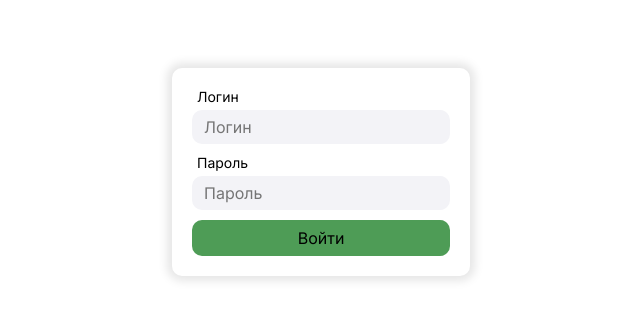
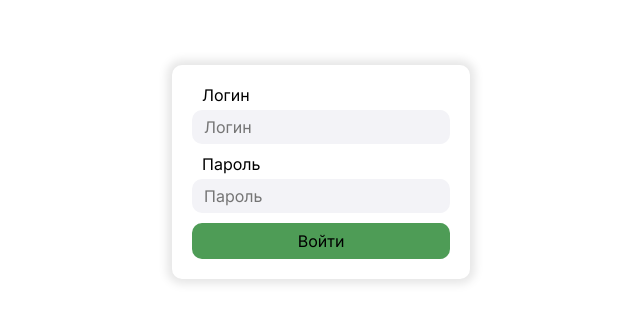
Before and after one commit to 8xbyte/da-mid-admin, a React app: page /login in a window 1280 px wide. Shown: the part 228-550 px from the top of the page, without its empty margins (319-959 px from the left). Built offline with nearby package versions, Linux system fonts and the light colour scheme.

Commit message:
Update login page Update styles

```diff
--- a/src/pages/LoginPage/login-page.module.scss
+++ b/src/pages/LoginPage/login-page.module.scss
@@ -12,8 +12,8 @@
             flex-direction: column;
 
             .text {
-                margin-left: 5px;
-                font-size: 14px;
+                margin-left: 10px;
+                font-size: 16px;
             }
 
             .input {
```
